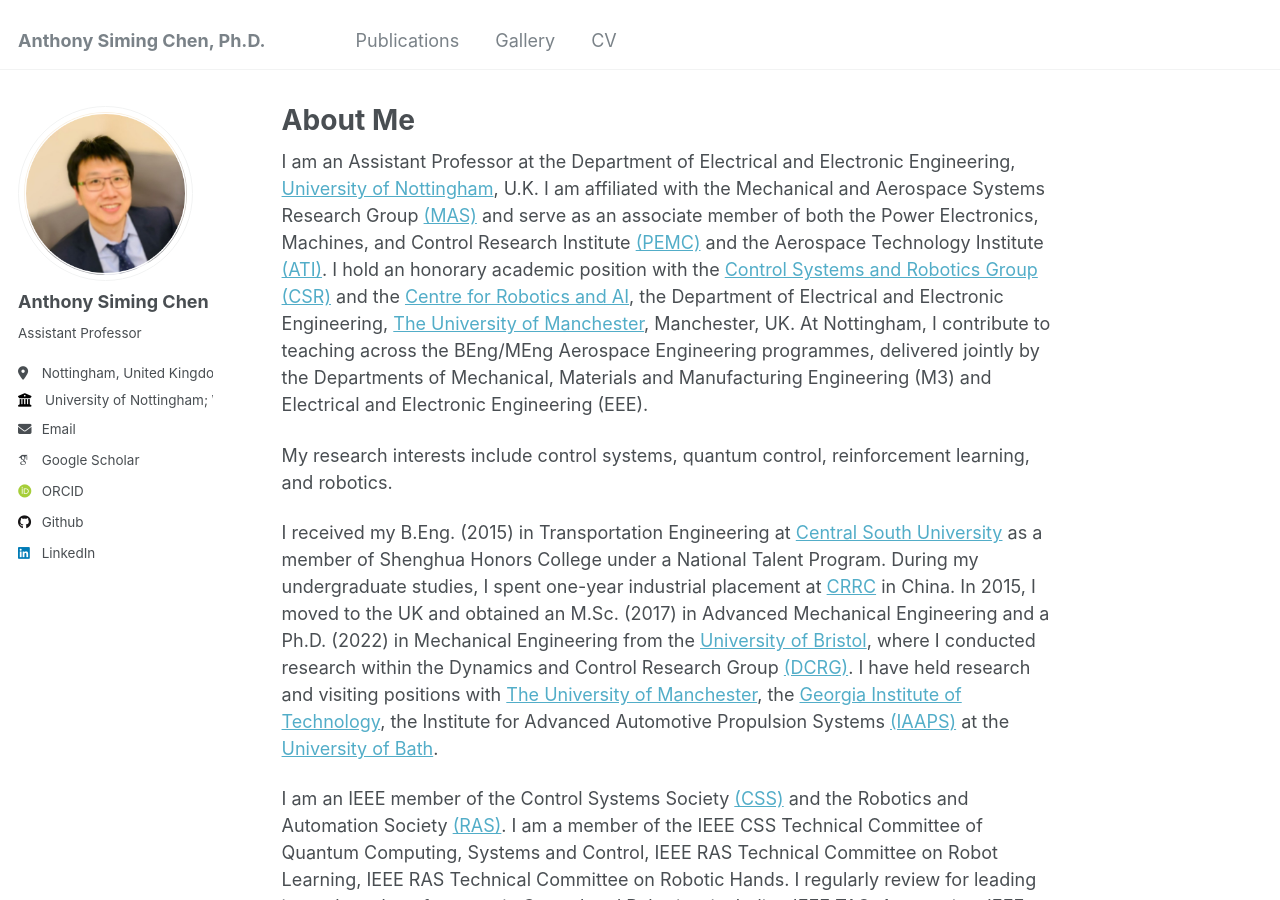
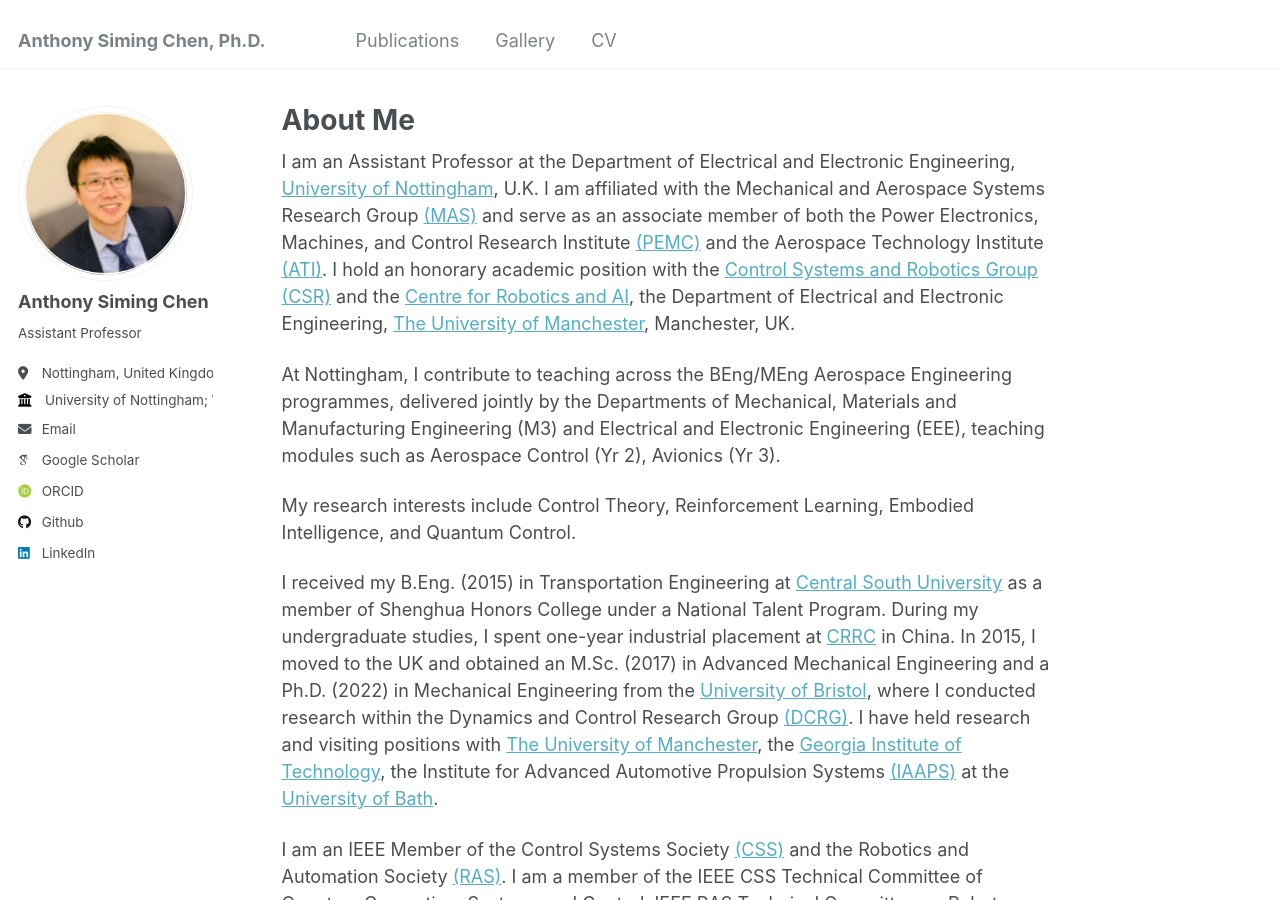
Before and after one commit to Anthony-S-Chen/Anthony-S-Chen.github.io, a Jekyll site: the page built from _pages/about.md, in a window 1280 px wide and 900 px high. Built offline with Jekyll 4.4.1, drawn with Linux system fonts in a browser that asks for light colours; some web fonts are replaced.

Commit message:
Update about.md

```diff
--- a/_pages/about.md
+++ b/_pages/about.md
@@ -7,14 +7,16 @@ redirect_from:
   - /about.html
 ---
 
-I am an Assistant Professor at the Department of Electrical and Electronic Engineering, [University of Nottingham](https://www.nottingham.ac.uk/), U.K. I am affiliated with the Mechanical and Aerospace Systems Research Group [(MAS)](https://www.nottingham.ac.uk/research/groups/mas/index.aspx) and serve as an associate member of both the Power Electronics, Machines, and Control Research Institute [(PEMC)](https://www.nottingham.ac.uk/research/groups/pemc/home.aspx) and the Aerospace Technology Institute [(ATI)](https://www.ati.org.uk/). I hold an honorary academic position with the [Control Systems and Robotics Group (CSR)](https://uom-csrgroup.uk/) and the [Centre for Robotics and AI](https://www.robotics.manchester.ac.uk/), the Department of Electrical and Electronic Engineering, [The University of Manchester](https://www.manchester.ac.uk), Manchester, UK. At Nottingham, I contribute to teaching across the BEng/MEng Aerospace Engineering programmes, delivered jointly by the Departments of Mechanical, Materials and Manufacturing Engineering (M3) and Electrical and Electronic Engineering (EEE).
+I am an Assistant Professor at the Department of Electrical and Electronic Engineering, [University of Nottingham](https://www.nottingham.ac.uk/), U.K. I am affiliated with the Mechanical and Aerospace Systems Research Group [(MAS)](https://www.nottingham.ac.uk/research/groups/mas/index.aspx) and serve as an associate member of both the Power Electronics, Machines, and Control Research Institute [(PEMC)](https://www.nottingham.ac.uk/research/groups/pemc/home.aspx) and the Aerospace Technology Institute [(ATI)](https://www.ati.org.uk/). I hold an honorary academic position with the [Control Systems and Robotics Group (CSR)](https://uom-csrgroup.uk/) and the [Centre for Robotics and AI](https://www.robotics.manchester.ac.uk/), the Department of Electrical and Electronic Engineering, [The University of Manchester](https://www.manchester.ac.uk), Manchester, UK.
 
-My research interests include control systems, quantum control, reinforcement learning, and robotics.
+At Nottingham, I contribute to teaching across the BEng/MEng Aerospace Engineering programmes, delivered jointly by the Departments of Mechanical, Materials and Manufacturing Engineering (M3) and Electrical and Electronic Engineering (EEE), teaching modules such as Aerospace Control (Yr 2), Avionics (Yr 3).
+
+My research interests include Control Theory, Reinforcement Learning, Embodied Intelligence, and Quantum Control.
 
 I received my B.Eng. (2015) in Transportation Engineering at [Central South University](https://en.csu.edu.cn/) as a member of Shenghua Honors College under a
 National Talent Program. During my undergraduate studies, I spent one-year industrial placement at [CRRC](https://www.crrcgc.cc/en/) in China. In 2015, I moved to the UK and obtained an M.Sc. (2017) in Advanced Mechanical Engineering and a Ph.D. (2022) in Mechanical Engineering from the [University of Bristol](https://www.bristol.ac.uk/), where I conducted research within the Dynamics and Control Research Group [(DCRG)](https://www.bristol.ac.uk/engineering/research/dynamicscontrol/). I have held research and visiting positions with [The University of Manchester](https://www.manchester.ac.uk), the [Georgia Institute of Technology](https://www.gatech.edu/), the Institute for Advanced Automotive Propulsion Systems [(IAAPS)](https://iaaps.co.uk/) at the [University of Bath](https://www.bath.ac.uk/).
 
-I am an IEEE member of the Control Systems Society [(CSS)](https://www.ieeecss.org/) and the Robotics and Automation Society [(RAS)](https://www.ieee-ras.org/). I am a member of the IEEE CSS Technical Committee of Quantum Computing, Systems and Control, IEEE RAS Technical Committee on Robot Learning, IEEE RAS Technical Committee on Robotic Hands. I regularly review for leading journals and conferences in Control and Robotics, including IEEE TAC, Automatica, IEEE TCST, IEEE CDC, IEEE L-CSS, IEEE RA-L, IEEE T-RO, IROS, and ICRA.
+I am an IEEE Member of the Control Systems Society [(CSS)](https://www.ieeecss.org/) and the Robotics and Automation Society [(RAS)](https://www.ieee-ras.org/). I am a member of the IEEE CSS Technical Committee of Quantum Computing, Systems and Control, IEEE RAS Technical Committee on Robot Learning, IEEE RAS Technical Committee on Robotic Hands. I regularly review for leading journals and conferences in Control and Robotics, including IEEE TAC, Automatica, IEEE TCST, IEEE CDC, IEEE L-CSS, IEEE RA-L, IEEE T-RO, IROS, and ICRA.
 
 ### Research
 
```
